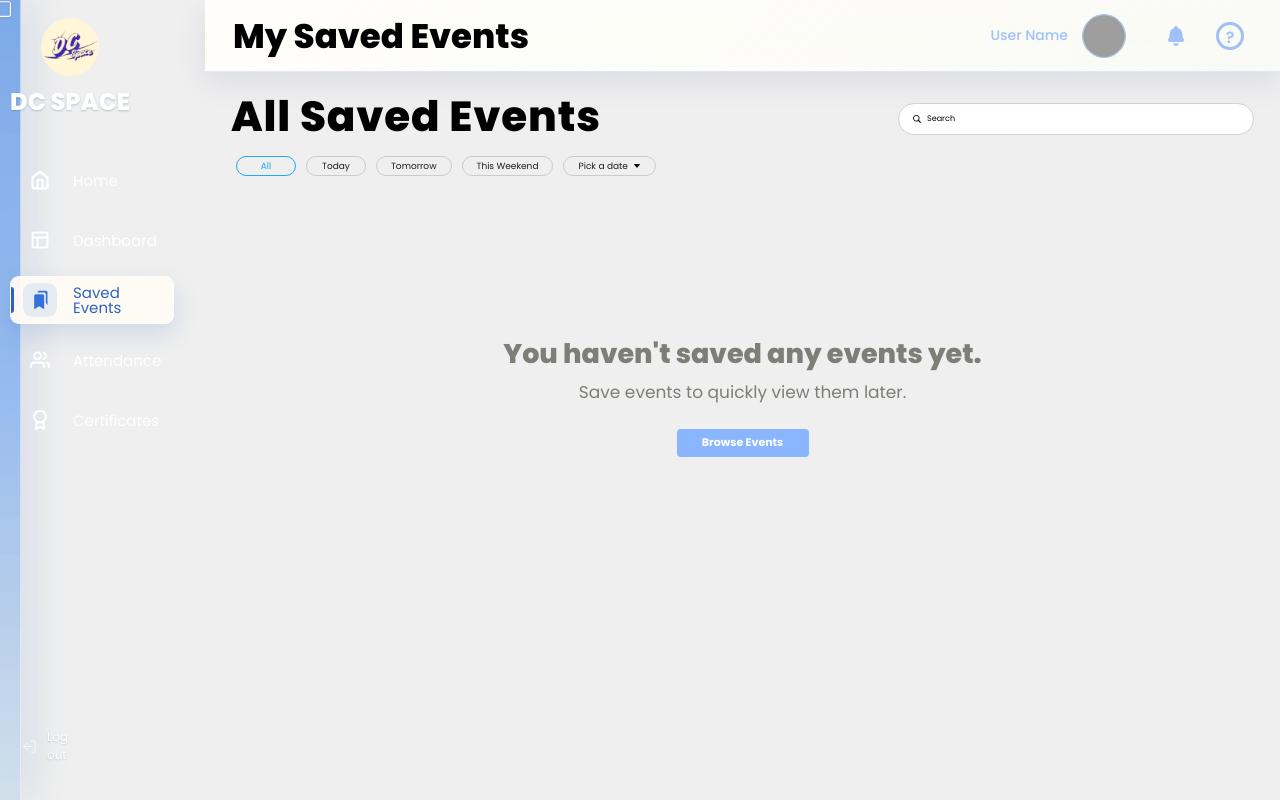
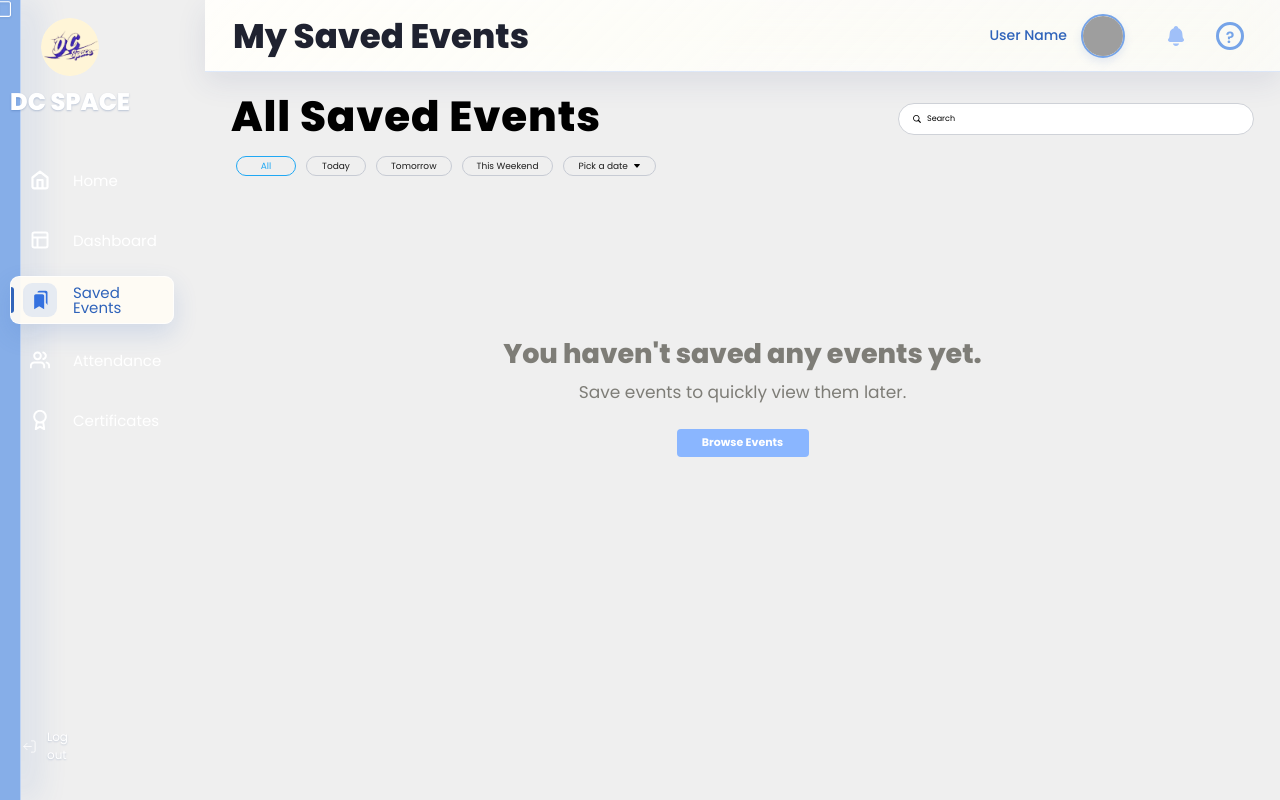
Before and after one commit to misxabien/DCSPACE_NEXT_WEB, a Next.js app: page /events in a window 1280 px wide. Built offline with nearby package versions, Linux system fonts and the light colour scheme; grey boxes are pictures that could not be loaded; a web font is replaced by a local one.

Commit message:
Changed the color of navbar

```diff
--- a/styles/sidebar.css
+++ b/styles/sidebar.css
@@ -19,9 +19,7 @@
   width: var(--sidebar-open-width);
   display: flex;
   flex-direction: column;
-  background:
-    linear-gradient(180deg, rgba(118, 164, 232, 0.94) 0%, rgba(141, 181, 238, 0.9) 48%, rgba(210, 223, 232, 0.86) 100%),
-    linear-gradient(145deg, rgba(250, 239, 217, 0.36), rgba(68, 138, 255, 0.22));
+  background: #86aee8;
   -webkit-backdrop-filter: saturate(170%) blur(22px);
   backdrop-filter: saturate(170%) blur(22px);
   border-right: 1px solid rgba(255, 255, 255, 0.46);
@@ -279,14 +277,14 @@
   backdrop-filter: saturate(180%) blur(22px);
   border-bottom: 1px solid rgba(160, 192, 248, 0.35);
   box-shadow: 0 10px 30px rgba(45, 54, 115, 0.1);
-  color: #000000;
+  color: #1f2230;
   padding: 0 var(--content-pad-right) 0 var(--content-pad-left);
   transition: left 0.2s ease, background 0.2s ease, box-shadow 0.2s ease;
 }
 
 @supports not ((backdrop-filter: blur(1px)) or (-webkit-backdrop-filter: blur(1px))) {
   .sidebar {
-    background: #8db5ee;
+    background: #86aee8;
   }
 
   .topbar {
@@ -295,7 +293,7 @@
 
   .notifications-drawer,
   .mobile-profile-menu {
-    background: #8db5ee;
+    background: #86aee8;
   }
 }
 
@@ -313,7 +311,7 @@
 
 .topbar h1 {
   margin: 0;
-  color: #000000;
+  color: #1f2230;
   font-family: var(--font-display), "Montserrat", sans-serif;
   font-size: 34px;
   font-weight: 800;
@@ -342,7 +340,7 @@
 
 .topbar__account,
 .topbar__profile-pill {
-  color: #A0C0F8;
+  color: #2f63ba;
   font-family: var(--font-ui), "Poppins", sans-serif;
   font-size: 14px;
   font-weight: 500;
@@ -357,20 +355,25 @@
   gap: 14px;
   border-radius: 999px;
   padding: 5px 10px 5px 24px;
+  border: 1px solid transparent;
 }
 
 .topbar__profile-pill:hover,
 .topbar__profile-pill.is-active {
-  background: rgba(160, 192, 248, 0.4);
+  border-color: rgba(68, 138, 255, 0.22);
+  background: rgba(255, 252, 245, 0.76);
+  box-shadow: 0 8px 18px rgba(47, 99, 186, 0.12);
+  color: #2f63ba;
 }
 
 .topbar__avatar-link {
   width: 44px;
   height: 44px;
-  border: 1px solid #A0C0F8;
+  border: 2px solid #76a4e8;
   border-radius: 50%;
   display: inline-flex;
   overflow: hidden;
+  box-shadow: 0 4px 10px rgba(47, 99, 186, 0.12);
 }
 
 .topbar__avatar {
@@ -390,7 +393,7 @@
   display: inline-grid;
   place-items: center;
   background: transparent;
-  color: #A0C0F8;
+  color: #76a4e8;
   cursor: pointer;
   padding: 0;
   text-decoration: none;
@@ -404,17 +407,19 @@
 .topbar__icon-button:hover,
 .topbar__icon-button.is-active,
 .topbar__help:hover {
-  background: rgba(160, 192, 248, 0.4);
+  background: rgba(68, 138, 255, 0.1);
+  color: #2f63ba;
 }
 
 .topbar__notification-button:hover,
 .topbar__notification-button.is-active {
-  background: rgba(68, 138, 255, 0.08);
-  box-shadow: 0 3px 8px rgba(68, 138, 255, 0.08);
+  background: rgba(68, 138, 255, 0.1);
+  color: #2f63ba;
+  box-shadow: 0 3px 8px rgba(47, 99, 186, 0.08);
 }
 
 .topbar__help {
-  border: 3px solid #A0C0F8;
+  border: 3px solid #76a4e8;
   font-family: var(--font-ui), "Poppins", sans-serif;
   font-size: 16px;
   font-weight: 600;
@@ -615,9 +620,7 @@
     min-width: 260px;
     height: calc(100dvh - var(--mobile-topbar-height));
     padding: 18px clamp(12px, 3.8vw, 18px) 36px;
-    background:
-      linear-gradient(180deg, rgba(118, 164, 232, 0.96) 0%, rgba(141, 181, 238, 0.92) 52%, rgba(210, 223, 232, 0.88) 100%),
-      linear-gradient(145deg, rgba(250, 239, 217, 0.38), rgba(68, 138, 255, 0.24));
+    background: #86aee8;
     transform: translateX(-100%);
     transition: transform 0.34s cubic-bezier(0.2, 0.78, 0.2, 1);
     will-change: transform;
@@ -766,6 +769,7 @@
     place-items: center;
     flex: 0 0 auto;
     background: transparent;
+    border-radius: 50%;
     cursor: pointer;
     padding: 0;
   }
@@ -774,6 +778,13 @@
     width: clamp(28px, 9vw, 36px);
     height: clamp(28px, 9vw, 36px);
     object-fit: contain;
+    filter: brightness(0) saturate(100%) invert(50%) sepia(71%) saturate(1088%) hue-rotate(193deg) brightness(97%) contrast(88%);
+  }
+
+  .topbar__mobile-menu:hover,
+  .topbar__mobile-menu:focus-visible {
+    background: rgba(68, 138, 255, 0.1);
+    outline: none;
   }
 
   .topbar__mobile-profile-toggle {
@@ -783,6 +794,7 @@
     display: inline-grid;
     place-items: center;
     background: transparent;
+    border-radius: 50%;
     cursor: pointer;
     padding: 0;
   }
```
